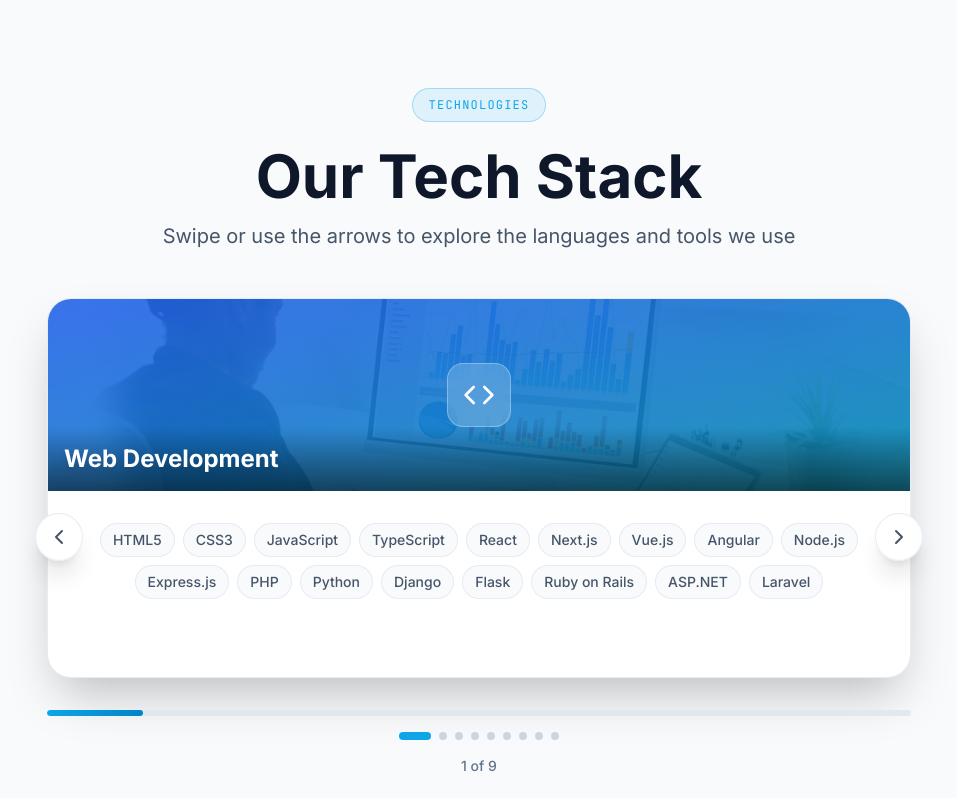
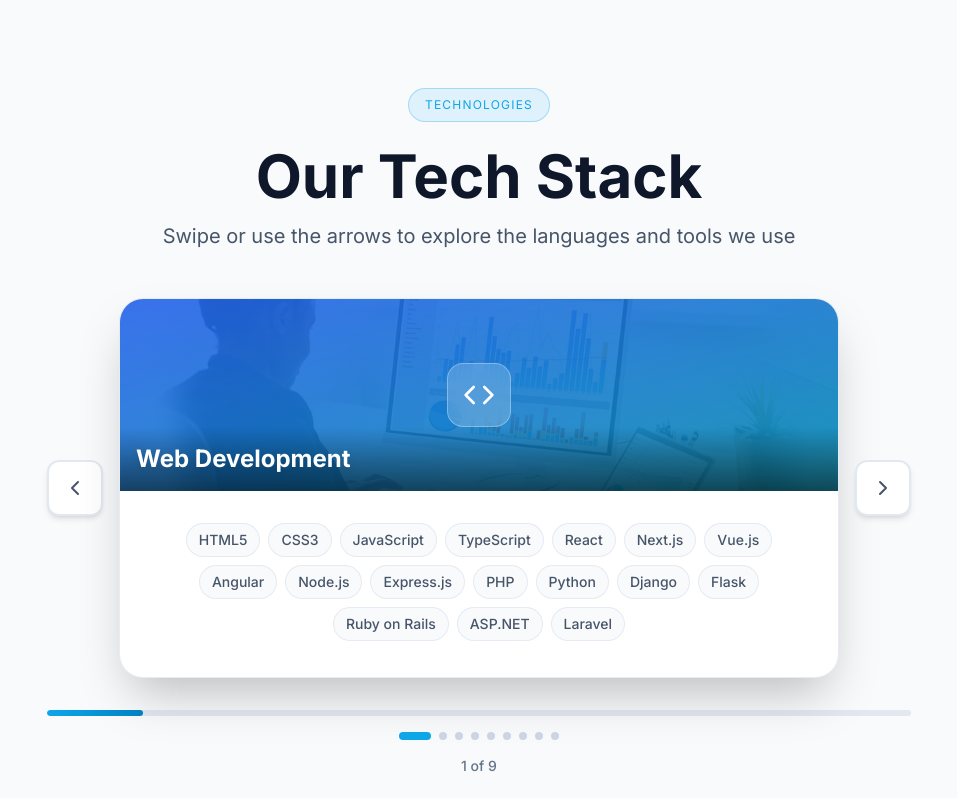
Before and after one commit to jeyliar246/tevuna2, a Next.js app: page / in a window 1280 px wide. Shown: the part 3566-4364 px from the top of the page, without its empty margins (161-1118 px from the left). Built offline with nearby package versions, Linux system fonts and the light colour scheme.

Commit message:
Unify typography and enhance tech stack carousel
Use single Inter-based font across site and redesign Technologies carousel with external nav, images, gradients, and richer animations.

Made-with: Cursor

```diff
--- a/app/academy/page.tsx
+++ b/app/academy/page.tsx
@@ -510,7 +510,7 @@ export default function AcademyPage() {
                   initial={{ opacity: 0, scale: 0.8 }}
                   animate={{ opacity: 1, scale: 1 }}
                   transition={{ delay: 0.2 }}
-                  className="inline-block px-4 py-2 bg-primary-500/10 border border-primary-500/30 rounded-full text-primary-500 text-xs font-mono uppercase tracking-widest mb-6"
+                  className="inline-block px-4 py-2 bg-primary-500/10 border border-primary-500/30 rounded-full text-primary-500 text-xs font-sans uppercase tracking-widest mb-6"
                 >
                   Tevuna Online Academy
                 </motion.span>
@@ -891,7 +891,7 @@ export default function AcademyPage() {
                   {/* Waitlist Form - shown after quiz results */}
                   <div className="mt-16 pt-12 border-t-2 border-slate-200">
                     <div className="text-center mb-8">
-                      <span className="inline-block px-4 py-2 bg-primary-500/10 border border-primary-500/30 rounded-full text-primary-500 text-xs font-mono uppercase tracking-widest mb-4">
+                      <span className="inline-block px-4 py-2 bg-primary-500/10 border border-primary-500/30 rounded-full text-primary-500 text-xs font-sans uppercase tracking-widest mb-4">
                         Join Waitlist
                       </span>
                       <h3 className="text-2xl md:text-3xl font-bold text-slate-900 mb-2">
@@ -1274,7 +1274,7 @@ export default function AcademyPage() {
                 initial={{ opacity: 0, scale: 0.8 }}
                 whileInView={{ opacity: 1, scale: 1 }}
                 viewport={{ once: true }}
-                className="inline-block px-4 py-2 bg-primary-500/10 border border-primary-500/30 rounded-full text-primary-500 text-xs font-mono uppercase tracking-widest mb-6"
+                className="inline-block px-4 py-2 bg-primary-500/10 border border-primary-500/30 rounded-full text-primary-500 text-xs font-sans uppercase tracking-widest mb-6"
               >
                 Curriculum
               </motion.span>
--- a/app/cookies/page.tsx
+++ b/app/cookies/page.tsx
@@ -56,7 +56,7 @@ export default function CookiesPage() {
                 </thead>
                 <tbody>
                   <tr className="border-t border-slate-200">
-                    <td className="p-3 font-mono text-sm">cookie_consent (local storage)</td>
+                    <td className="p-3 font-sans text-sm">cookie_consent (local storage)</td>
                     <td className="p-3">Stores your cookie consent preference (accept / reject non-essential)</td>
                     <td className="p-3">1 year</td>
                   </tr>
--- a/app/globals.css
+++ b/app/globals.css
@@ -4,13 +4,12 @@
 
 @layer base {
   :root {
-    --font-inter: 'Inter', system-ui, sans-serif;
-    --font-mono: 'JetBrains Mono', monospace;
+    --font-sans: 'Inter', system-ui, sans-serif;
   }
 
   body {
     @apply bg-slate-50 text-slate-900;
-    font-family: var(--font-inter);
+    font-family: var(--font-sans);
   }
 
   html {
--- a/app/layout.tsx
+++ b/app/layout.tsx
@@ -1,18 +1,12 @@
 import type { Metadata } from 'next'
-import { Inter, JetBrains_Mono } from 'next/font/google'
+import { Inter } from 'next/font/google'
 import './globals.css'
 import { SITE_URL, SEO_SNIPPETS, SITE_CONFIG } from '@/lib/seo'
 import CookieConsent from '@/components/CookieConsent'
 
 const inter = Inter({
   subsets: ['latin'],
-  variable: '--font-inter',
-  display: 'swap',
-})
-
-const jetbrainsMono = JetBrains_Mono({
-  subsets: ['latin'],
-  variable: '--font-mono',
+  variable: '--font-sans',
   display: 'swap',
 })
 
@@ -107,7 +101,7 @@ export default function RootLayout({
   children: React.ReactNode
 }) {
   return (
-    <html lang="en-GB" className={`${inter.variable} ${jetbrainsMono.variable}`}>
+    <html lang="en-GB" className={inter.variable}>
       <body className="font-sans antialiased">
         <script
           type="application/ld+json"
--- a/components/About.tsx
+++ b/components/About.tsx
@@ -57,7 +57,7 @@ export default function About() {
               initial={{ opacity: 0, y: 20 }}
               animate={isInView ? { opacity: 1, y: 0 } : {}}
               transition={{ delay: 0.3 }}
-              className="inline-block px-4 py-2 bg-accent-500/10 border border-accent-500/30 rounded-full text-accent-400 text-xs font-mono uppercase tracking-widest mb-6"
+              className="inline-block px-4 py-2 bg-accent-500/10 border border-accent-500/30 rounded-full text-accent-400 text-xs font-sans uppercase tracking-widest mb-6"
             >
               About Tevuna
             </motion.span>
@@ -87,7 +87,7 @@ export default function About() {
                   transition={{ delay: 0.4 + index * 0.1, type: 'spring', stiffness: 200 }}
                   className="text-center"
                 >
-                  <div className="text-4xl md:text-5xl font-bold text-primary-500 mb-2 font-mono">
+                  <div className="text-4xl md:text-5xl font-bold text-primary-500 mb-2 font-sans">
                     {stat.number}{stat.suffix}
                   </div>
                   <div className="text-sm text-slate-500 uppercase tracking-wider">
--- a/components/Contact.tsx
+++ b/components/Contact.tsx
@@ -57,7 +57,7 @@ export default function Contact() {
             initial={{ opacity: 0, scale: 0.8 }}
             animate={isInView ? { opacity: 1, scale: 1 } : {}}
             transition={{ delay: 0.1 }}
-            className="inline-block px-4 py-2 bg-accent-500/10 border border-accent-500/30 rounded-full text-accent-400 text-xs font-mono uppercase tracking-widest mb-6"
+            className="inline-block px-4 py-2 bg-accent-500/10 border border-accent-500/30 rounded-full text-accent-400 text-xs font-sans uppercase tracking-widest mb-6"
           >
             Contact
           </motion.span>
--- a/components/Gallery.tsx
+++ b/components/Gallery.tsx
@@ -30,7 +30,7 @@ export default function Gallery() {
             initial={{ opacity: 0, scale: 0.8 }}
             animate={isInView ? { opacity: 1, scale: 1 } : {}}
             transition={{ delay: 0.1 }}
-            className="inline-block px-4 py-2 bg-primary-500/10 border border-primary-500/30 rounded-full text-primary-400 text-xs font-mono uppercase tracking-widest mb-6"
+            className="inline-block px-4 py-2 bg-primary-500/10 border border-primary-500/30 rounded-full text-primary-400 text-xs font-sans uppercase tracking-widest mb-6"
           >
             Gallery
           </motion.span>
--- a/components/Hero.tsx
+++ b/components/Hero.tsx
@@ -84,7 +84,7 @@ export default function Hero() {
             variants={itemVariants}
             className="inline-block mt-10 md:mt-14 mb-8"
           >
-            <span className="px-4 sm:px-6 py-2.5 bg-primary-500/15 border-2 border-primary-500/40 rounded-full text-primary-600 text-xs sm:text-sm font-mono font-semibold tracking-wide whitespace-nowrap shadow-lg">
+            <span className="px-4 sm:px-6 py-2.5 bg-primary-500/15 border-2 border-primary-500/40 rounded-full text-primary-600 text-xs sm:text-sm font-sans font-semibold tracking-wide whitespace-nowrap shadow-lg">
               Deep Understanding • Strategic Thinking
             </span>
           </motion.div>
--- a/components/Projects.tsx
+++ b/components/Projects.tsx
@@ -41,7 +41,7 @@ export default function Projects() {
             initial={{ opacity: 0, scale: 0.8 }}
             animate={isInView ? { opacity: 1, scale: 1 } : {}}
             transition={{ delay: 0.1 }}
-            className="inline-block px-4 py-2 bg-primary-500/10 border border-primary-500/30 rounded-full text-primary-400 text-xs font-mono uppercase tracking-widest mb-6"
+            className="inline-block px-4 py-2 bg-primary-500/10 border border-primary-500/30 rounded-full text-primary-400 text-xs font-sans uppercase tracking-widest mb-6"
           >
             Our Work
           </motion.span>
@@ -137,7 +137,7 @@ export default function Projects() {
               </div>
 
               <div className="p-8 text-center md:text-left">
-                <div className="text-sm text-primary-400 font-mono uppercase tracking-wider mb-2">
+                <div className="text-sm text-primary-400 font-sans uppercase tracking-wider mb-2">
                   {project.category}
                 </div>
                 <h3 className="text-3xl font-bold mb-4 text-slate-900">
--- a/components/Services.tsx
+++ b/components/Services.tsx
@@ -40,7 +40,7 @@ export default function Services() {
             initial={{ opacity: 0, scale: 0.8 }}
             animate={isInView ? { opacity: 1, scale: 1 } : {}}
             transition={{ delay: 0.1 }}
-            className="inline-block px-4 py-2 bg-accent-500/10 border border-accent-500/30 rounded-full text-accent-400 text-xs font-mono uppercase tracking-widest mb-6"
+            className="inline-block px-4 py-2 bg-accent-500/10 border border-accent-500/30 rounded-full text-accent-400 text-xs font-sans uppercase tracking-widest mb-6"
           >
             Services
           </motion.span>
--- a/components/Technologies.tsx
+++ b/components/Technologies.tsx
@@ -143,7 +143,7 @@ export default function Technologies() {
             initial={{ opacity: 0, scale: 0.8 }}
             animate={isInView ? { opacity: 1, scale: 1 } : {}}
             transition={{ delay: 0.1 }}
-            className="inline-block px-4 py-2 bg-primary-500/10 border border-primary-500/30 rounded-full text-primary-500 text-xs font-mono uppercase tracking-widest mb-6"
+            className="inline-block px-4 py-2 bg-primary-500/10 border border-primary-500/30 rounded-full text-primary-500 text-xs font-sans uppercase tracking-widest mb-6"
           >
             Technologies
           </motion.span>
@@ -155,23 +155,18 @@ export default function Technologies() {
           </p>
         </motion.div>
 
-        <div className="relative max-w-4xl mx-auto px-4">
-          {/* Prev / Next - modern pill buttons */}
+        <div className="max-w-4xl mx-auto px-4">
+          {/* Nav outside the card: Prev — Card — Next */}
+          <div className="flex items-stretch gap-3 md:gap-4">
             <button
               onClick={goPrev}
               aria-label="Previous stack"
-            className="absolute left-0 top-1/2 -translate-y-1/2 -translate-x-1 md:left-2 z-20 w-11 h-11 md:w-12 md:h-12 rounded-full bg-white/95 backdrop-blur-sm border border-slate-200/80 shadow-xl flex items-center justify-center text-slate-600 hover:border-primary-400 hover:text-primary-500 hover:shadow-primary-500/20 transition-all"
+              className="flex-shrink-0 w-12 h-12 md:w-14 md:h-14 rounded-xl bg-white border-2 border-slate-200 shadow-md flex items-center justify-center text-slate-600 hover:border-primary-400 hover:text-primary-500 hover:bg-primary-50 transition-all self-center"
             >
               <ChevronLeft className="w-6 h-6" />
             </button>
-          <button
-            onClick={goNext}
-            aria-label="Next stack"
-            className="absolute right-0 top-1/2 -translate-y-1/2 translate-x-1 md:right-2 z-20 w-11 h-11 md:w-12 md:h-12 rounded-full bg-white/95 backdrop-blur-sm border border-slate-200/80 shadow-xl flex items-center justify-center text-slate-600 hover:border-primary-400 hover:text-primary-500 hover:shadow-primary-500/20 transition-all"
-          >
-            <ChevronRight className="w-6 h-6" />
-          </button>
 
+            <div className="flex-1 min-w-0">
           <motion.div
             className="cursor-grab active:cursor-grabbing touch-pan-y select-none"
             drag="x"
@@ -227,6 +222,16 @@ export default function Technologies() {
               </motion.div>
             </AnimatePresence>
           </motion.div>
+            </div>
+
+            <button
+              onClick={goNext}
+              aria-label="Next stack"
+              className="flex-shrink-0 w-12 h-12 md:w-14 md:h-14 rounded-xl bg-white border-2 border-slate-200 shadow-md flex items-center justify-center text-slate-600 hover:border-primary-400 hover:text-primary-500 hover:bg-primary-50 transition-all self-center"
+            >
+              <ChevronRight className="w-6 h-6" />
+            </button>
+          </div>
 
           {/* Progress bar + dots */}
           <div className="mt-8 space-y-4">
--- a/tailwind.config.js
+++ b/tailwind.config.js
@@ -47,9 +47,8 @@ module.exports = {
         },
       },
       fontFamily: {
-        sans: ['Inter', 'system-ui', 'sans-serif'],
-        mono: ['JetBrains Mono', 'monospace'],
-        display: ['Cal Sans', 'Inter', 'sans-serif'],
+        sans: ['var(--font-sans)', 'Inter', 'system-ui', 'sans-serif'],
+        mono: ['var(--font-sans)', 'Inter', 'system-ui', 'sans-serif'],
       },
       animation: {
         'float': 'float 6s ease-in-out infinite',
```
Lines whose indentation alone changed are shown as unchanged.
